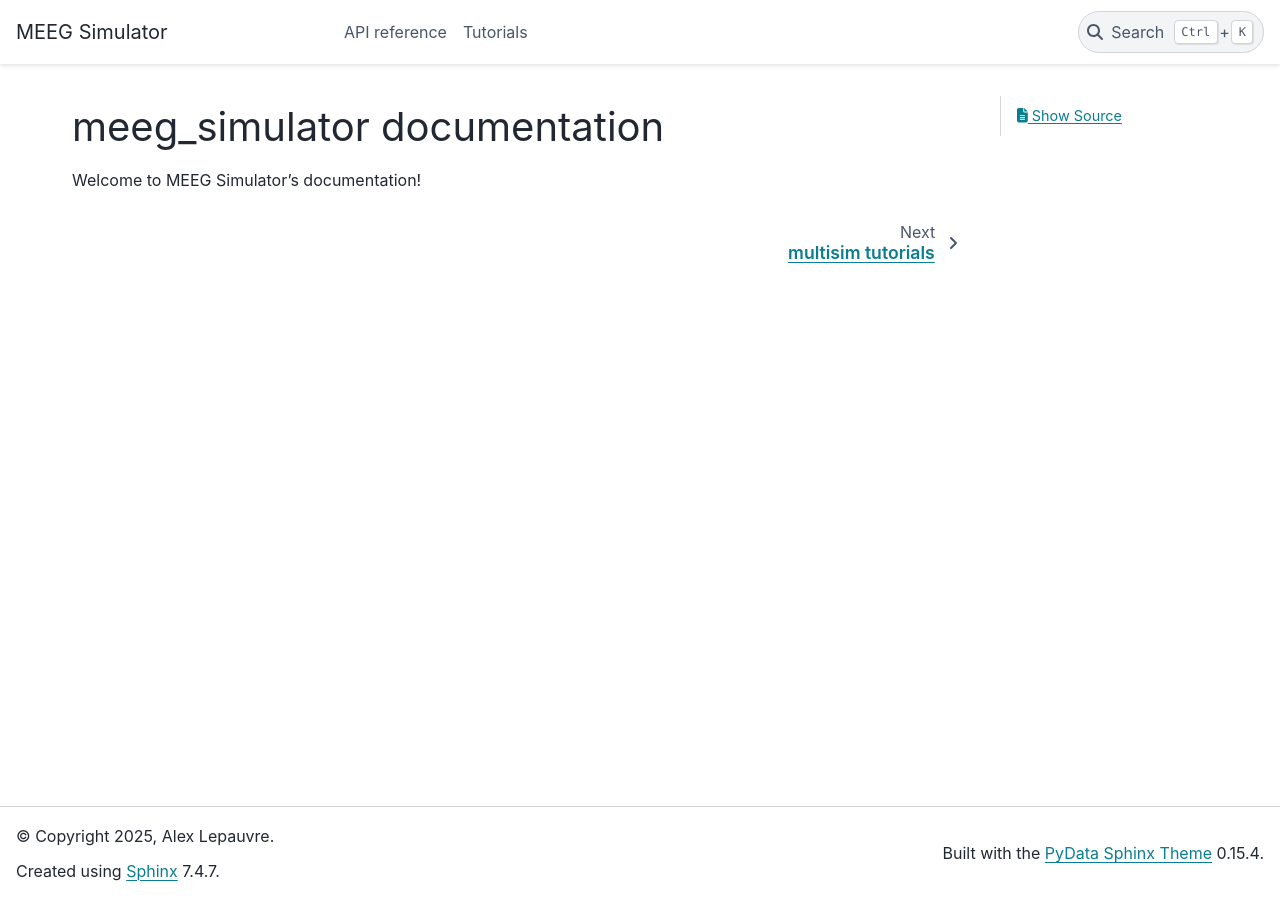
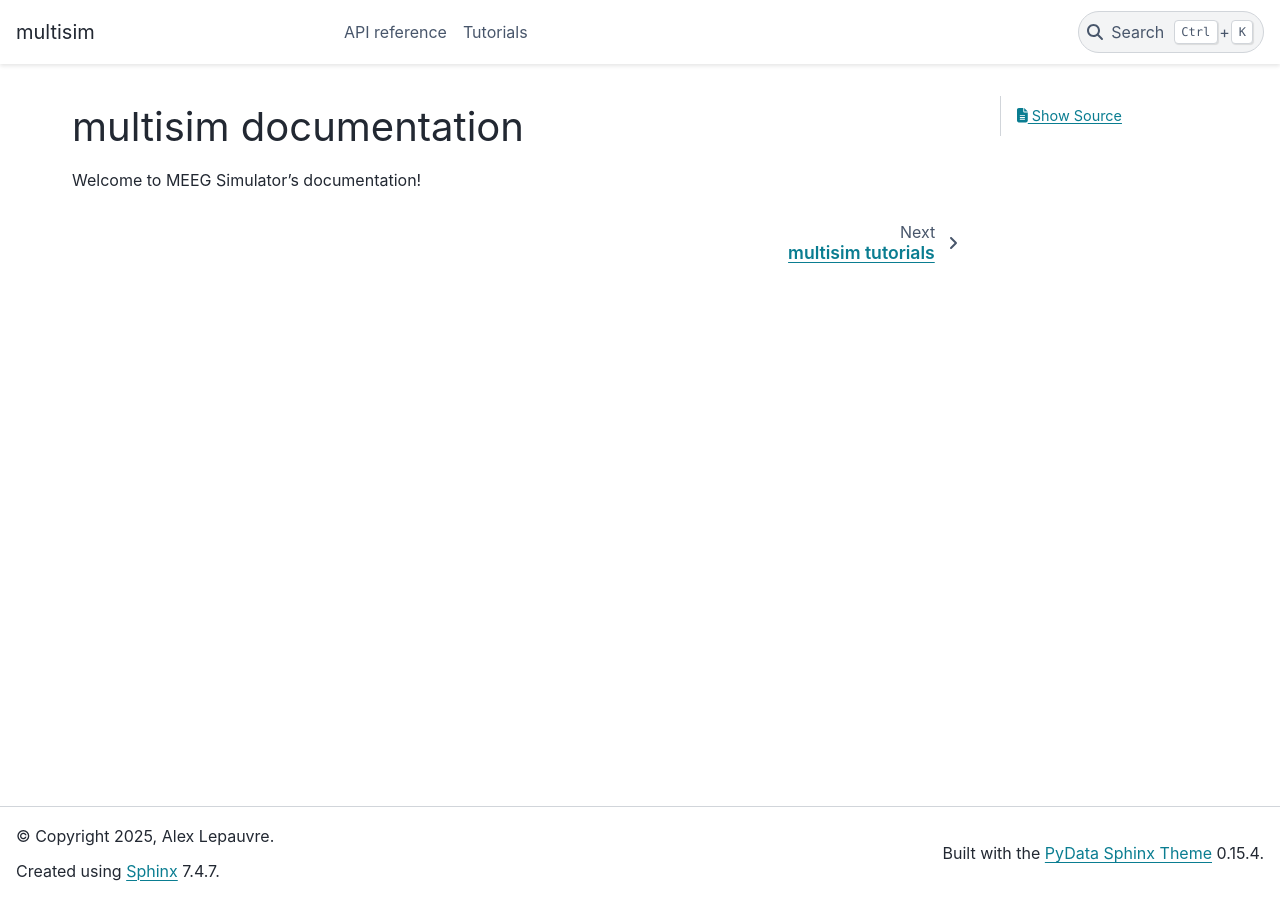
Before and after one commit to qian-chu/multisim-neuro, a Sphinx documentation site: the page built from docs/source/index.rst, in a window 1280 px wide. Built offline with Sphinx 7.4.7 and the PyData theme 0.15.4, drawn with Linux system fonts in a browser that asks for light colours.

Commit message:
Update package name

```diff
--- a/docs/source/conf.py
+++ b/docs/source/conf.py
@@ -10,7 +10,7 @@ import sys
 
 sys.path.insert(0, os.path.abspath("../../"))
 
-project = "meeg_simulator"
+project = "multisim"
 copyright = "2025, Alex Lepauvre"
 author = "Alex Lepauvre"
 release = "0.0.1"
@@ -42,7 +42,7 @@ html_theme_options = {
     "navbar_start": ["navbar-logo"],
     "navbar_center": ["navbar-nav"],
     "navbar_end": ["navbar-icon-links"],
-    "logo": {"text": "MEEG Simulator"},
+    "logo": {"text": "multisim"},
 }
 nbsphinx_prolog = """
 .. raw:: html
--- a/docs/source/index.rst
+++ b/docs/source/index.rst
@@ -1,9 +1,9 @@
-.. meeg_simulator documentation master file, created by
+.. multisim documentation master file, created by
    sphinx-quickstart on Wed Mar 19 10:26:53 2025.
    You can adapt this file completely to your liking, but it should at least
    contain the root `toctree` directive.
 
-meeg_simulator documentation
+multisim documentation
 ============================
 
 
```
